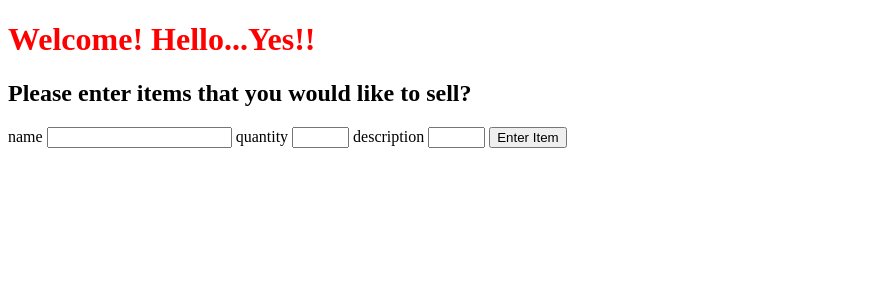
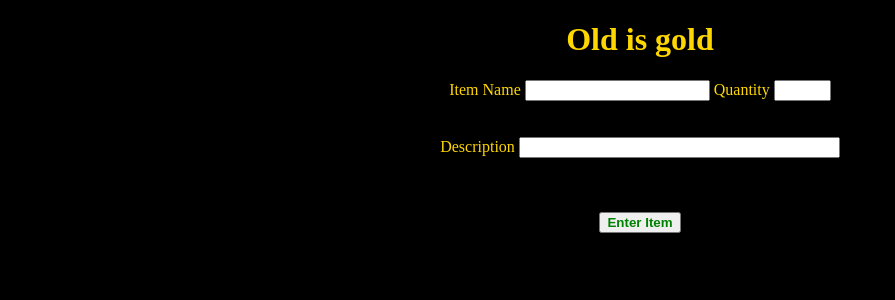
Before and after one commit to sbudaraj/jenkinstest, a Flask app: page / in a window 1280 px wide. Shown: the top 300 px of the page, without its empty margins (0-895 px from the left). Run offline with Flask 2, Linux system fonts and the light colour scheme.

Commit message:
Made template look like PPT etc

```diff
--- a/database.py
+++ b/database.py
@@ -6,7 +6,7 @@ from sqlalchemy.ext.declarative import declarative_base
 user = os.environ['POSTGRES_USER']
 pwd = os.environ['POSTGRES_PASSWORD']
 db = os.environ['POSTGRES_DB']
-host = 'db'
+host = '172.18.0.2'
 port = '5432'
 engine = create_engine('postgres://%s:%s@%s:%s/%s' % (user, pwd, host, port, db))
 
--- a/templates/index.html
+++ b/templates/index.html
@@ -1,14 +1,34 @@
 <!DOCTYPE html>
 <html lang="en">
-    <body>
-        <h1> <font color="FF0000"> Welcome! Hello...Yes!! </font>  </h1>
-        <h2> Please enter items that you would like to sell? </h2>
-        <form method="POST" action="/">
+  <head>
+    <title>Freecycle - sharing econmomy that cares!</title>
+    <link rel="icon" href="static/icon.png" type="image/png">
+    <style>
+    body {
+      background-color: black;
+      color: white;
+    }
+    </style>
+  </head>
+  <body>
+    <header>
+        <h1 style="text-align:center"><font color="gold">Old is gold</font></h1>
+    </header>
+      <form method="POST" action="/" style="text-align:center; vertical-align:middle">
             {{ form.csrf_token }}
-            {{ form.name.label }} {{ form.name(size=20) }}
-            {{ form.quantity.label }} {{ form.quantity(size=4) }}
-            {{ form.description.label }} {{ form.description(size=4) }}
-            <input type="submit" value="Enter Item">
+            <font color="gold">Item Name</font> {{ form.name(size=20) }}
+            <font color="gold">Quantity</font> {{ form.quantity(size=4) }}
+            <br>
+            <br>
+            <br>
+            <font color="gold">Description</font> {{ form.description(size=37) }}
+            <br>
+            <br>
+            <br>
+            <br>
+
+            <input type="submit" value="Enter Item" style="color: green; font-weight: bold;">
         </form>
-    </body>
+    </div>
+  </body>
 </html>
```
Also changed, not shown: templates/index2.html (added, +14 -0 lines), templates/success.html (+12 -2 lines), static/css/main.css (added), static/icon.png (added).
